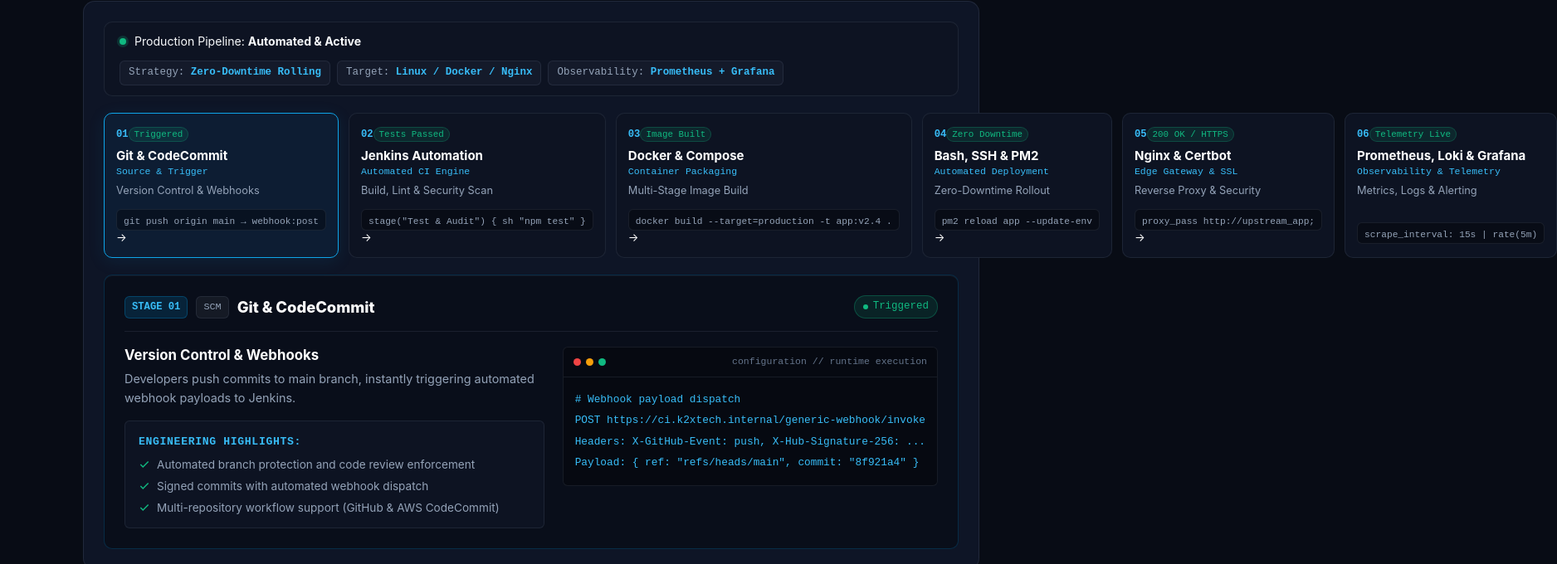
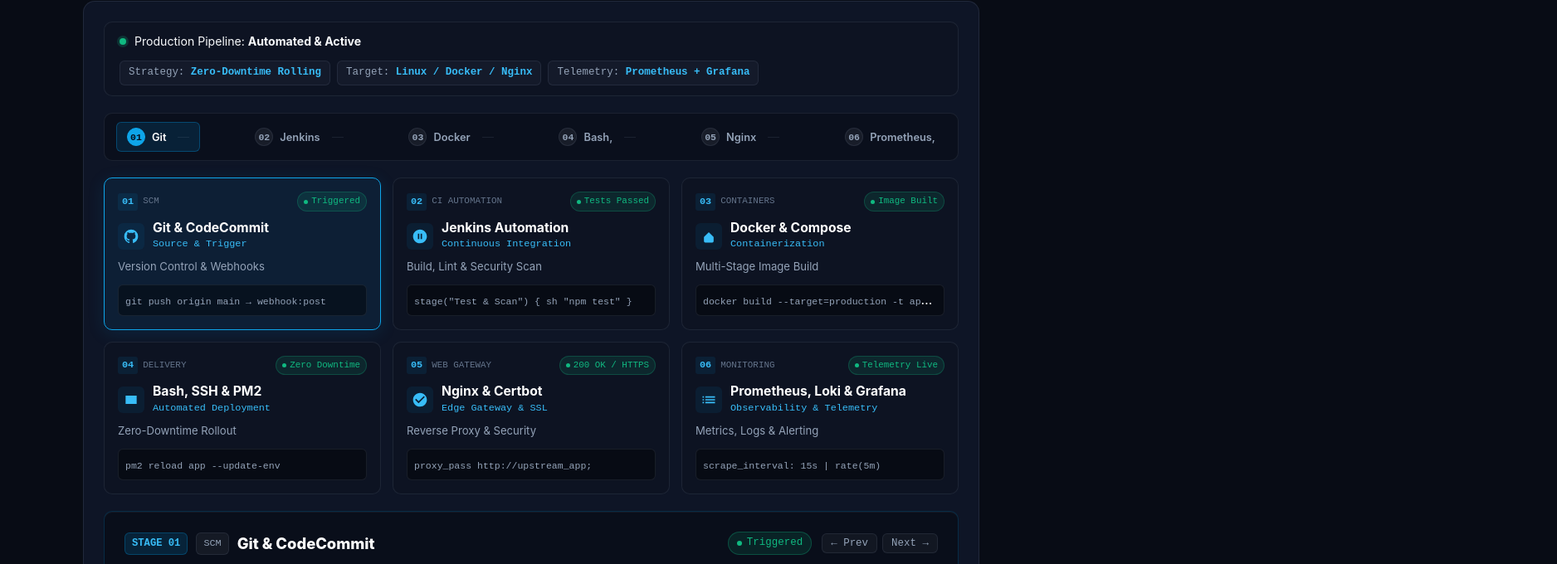
Before and after one commit to ArsalanQayum1/arsalan-portfolio, a Next.js app: page / in a window 1280 px wide. Shown: the part 4044-4724 px from the top of the page at 83% size, 1876 px wide, since content can reach past the window. Built offline with nearby package versions, Linux system fonts and the light colour scheme.

Commit message:
fix(pipeline): fix horizontal overflow with 3x2 grid, stepper rail, and zero-overflow rules

```diff
--- a/app/globals.css
+++ b/app/globals.css
@@ -976,17 +976,100 @@
   font-weight: 600;
 }
 
+/* Pipeline Stepper Rail */
+.pipeline-stepper-rail {
+  display: flex;
+  align-items: center;
+  justify-content: space-between;
+  gap: 8px;
+  padding: 10px 14px;
+  background: rgba(0, 0, 0, 0.25);
+  border: 1px solid var(--border-subtle);
+  border-radius: var(--radius-md);
+  overflow-x: auto;
+  -webkit-overflow-scrolling: touch;
+}
+
+.stepper-node-btn {
+  display: inline-flex;
+  align-items: center;
+  gap: 8px;
+  padding: 6px 12px;
+  background: transparent;
+  border: 1px solid transparent;
+  border-radius: var(--radius-sm);
+  color: var(--text-secondary);
+  font-size: 0.82rem;
+  cursor: pointer;
+  white-space: nowrap;
+  transition: all var(--transition-fast);
+  outline: none;
+  flex-shrink: 0;
+}
+
+.stepper-node-btn:focus,
+.stepper-node-btn:active {
+  outline: none;
+  box-shadow: none;
+}
+
+.stepper-node-btn:hover {
+  color: #ffffff;
+  background: rgba(255, 255, 255, 0.04);
+}
+
+.stepper-node-btn.active {
+  color: #ffffff;
+  background: rgba(2, 132, 199, 0.16);
+  border-color: rgba(2, 132, 199, 0.4);
+}
+
+.stepper-circle {
+  width: 22px;
+  height: 22px;
+  border-radius: 50%;
+  background: rgba(255, 255, 255, 0.06);
+  border: 1px solid var(--border-subtle);
+  display: flex;
+  align-items: center;
+  justify-content: center;
+  font-family: var(--font-mono);
+  font-size: 0.72rem;
+  font-weight: 700;
+  color: var(--text-secondary);
+}
+
+.stepper-node-btn.active .stepper-circle {
+  background: var(--accent-cyan);
+  border-color: var(--accent-cyan);
+  color: #04101e;
+}
+
+.stepper-label {
+  font-weight: 600;
+  font-size: 0.8rem;
+}
+
+.stepper-track-connector {
+  width: 14px;
+  height: 1px;
+  background: var(--border-subtle);
+  margin-left: 6px;
+}
+
+/* 3x2 Contained Pipeline Grid */
 .pipeline-stages-grid {
   display: grid;
-  grid-template-columns: repeat(6, 1fr);
-  gap: 12px;
+  grid-template-columns: repeat(3, minmax(0, 1fr));
+  gap: 14px;
+  width: 100%;
 }
 
 .pipeline-stage-card {
   background: var(--bg-surface);
   border: 1px solid var(--border-subtle);
   border-radius: var(--radius-md);
-  padding: 16px 14px;
+  padding: 16px;
   text-align: left;
   cursor: pointer;
   position: relative;
@@ -994,6 +1077,7 @@
   display: flex;
   flex-direction: column;
   outline: none;
+  min-width: 0;
 }
 
 .pipeline-stage-card:focus,
@@ -1002,40 +1086,54 @@
   box-shadow: none;
 }
 
-.pipeline-stage-card:focus-visible {
-  outline: 2px solid var(--accent-cyan);
-  outline-offset: 2px;
-}
-
 .pipeline-stage-card:hover {
-  border-color: rgba(2, 132, 199, 0.4);
+  border-color: rgba(2, 132, 199, 0.45);
   transform: translateY(-2px);
 }
 
 .pipeline-stage-card.active {
-  background: rgba(2, 132, 199, 0.08);
+  background: rgba(2, 132, 199, 0.09);
   border-color: var(--accent-cyan);
-  box-shadow: 0 4px 20px rgba(2, 132, 199, 0.12);
+  box-shadow: 0 4px 20px rgba(2, 132, 199, 0.15);
 }
 
 .stage-card-top {
   display: flex;
   justify-content: space-between;
   align-items: center;
-  margin-bottom: 8px;
+  margin-bottom: 10px;
+}
+
+.stage-num-badge {
+  display: flex;
+  align-items: center;
+  gap: 6px;
 }
 
 .stage-number {
   font-family: var(--font-mono);
-  font-size: 0.76rem;
+  font-size: 0.74rem;
   font-weight: 700;
   color: var(--accent-cyan-light);
+  background: rgba(2, 132, 199, 0.12);
+  padding: 1px 5px;
+  border-radius: 3px;
+}
+
+.stage-badge-name {
+  font-family: var(--font-mono);
+  font-size: 0.68rem;
+  color: var(--text-muted);
+  text-transform: uppercase;
 }
 
 .stage-status-pill {
+  display: inline-flex;
+  align-items: center;
+  gap: 4px;
   font-family: var(--font-mono);
   font-size: 0.68rem;
-  padding: 2px 6px;
+  padding: 2px 7px;
   border-radius: 9999px;
   background: rgba(16, 185, 129, 0.12);
   color: var(--status-green);
@@ -1043,22 +1141,47 @@
   white-space: nowrap;
 }
 
+.stage-status-dot {
+  width: 5px;
+  height: 5px;
+  border-radius: 50%;
+  background: var(--status-green);
+}
+
+.stage-card-middle {
+  display: flex;
+  align-items: center;
+  gap: 10px;
+  margin-bottom: 8px;
+}
+
+.stage-icon-wrap {
+  width: 32px;
+  height: 32px;
+  border-radius: var(--radius-sm);
+  background: rgba(2, 132, 199, 0.1);
+  color: var(--accent-cyan-light);
+  display: flex;
+  align-items: center;
+  justify-content: center;
+  flex-shrink: 0;
+}
+
 .stage-tool-name {
-  font-size: 0.94rem;
+  font-size: 0.98rem;
   font-weight: 700;
   color: #ffffff;
-  margin-bottom: 2px;
+  margin-bottom: 1px;
 }
 
 .stage-phase-label {
-  font-size: 0.72rem;
-  color: var(--accent-cyan-light);
-  font-family: var(--font-mono);
-  margin-bottom: 8px;
+  font-size: 0.74rem;
+  color: var(--accent-cyan-light);
+  font-family: var(--font-mono);
 }
 
 .stage-short-summary {
-  font-size: 0.8rem;
+  font-size: 0.82rem;
   color: var(--text-secondary);
   line-height: 1.45;
   margin-bottom: 12px;
@@ -1066,18 +1189,19 @@
 }
 
 .stage-command-preview {
-  background: rgba(0, 0, 0, 0.35);
+  background: rgba(0, 0, 0, 0.4);
   border: 1px solid var(--border-subtle);
   border-radius: var(--radius-sm);
-  padding: 4px 8px;
+  padding: 5px 8px;
   overflow: hidden;
   text-overflow: ellipsis;
   white-space: nowrap;
+  max-width: 100%;
 }
 
 .stage-command-preview code {
   font-family: var(--font-mono);
-  font-size: 0.7rem;
+  font-size: 0.72rem;
   color: #94a3b8;
 }
 
@@ -1091,6 +1215,8 @@
   flex-direction: column;
   gap: 18px;
   box-shadow: inset 0 1px 0 rgba(255, 255, 255, 0.05);
+  width: 100%;
+  box-sizing: border-box;
 }
 
 .inspector-header {
@@ -1135,6 +1261,12 @@
   font-size: 1.15rem;
   font-weight: 800;
   color: #ffffff;
+}
+
+.inspector-header-right {
+  display: flex;
+  align-items: center;
+  gap: 12px;
 }
 
 .inspector-status-badge {
@@ -1148,6 +1280,29 @@
   border: 1px solid rgba(16, 185, 129, 0.3);
   padding: 3px 10px;
   border-radius: 9999px;
+}
+
+.inspector-nav-btns {
+  display: flex;
+  gap: 6px;
+}
+
+.inspector-nav-btn {
+  padding: 4px 10px;
+  background: rgba(255, 255, 255, 0.04);
+  border: 1px solid var(--border-subtle);
+  border-radius: var(--radius-sm);
+  color: var(--text-secondary);
+  font-size: 0.78rem;
+  font-family: var(--font-mono);
+  cursor: pointer;
+  transition: all var(--transition-fast);
+}
+
+.inspector-nav-btn:hover {
+  color: #ffffff;
+  background: rgba(255, 255, 255, 0.08);
+  border-color: rgba(255, 255, 255, 0.2);
 }
 
 .status-mini-dot {
@@ -1933,7 +2088,7 @@
   }
 
   .pipeline-stages-grid {
-    grid-template-columns: repeat(3, 1fr);
+    grid-template-columns: repeat(3, minmax(0, 1fr));
   }
 }
 
@@ -1991,7 +2146,7 @@
   }
 
   .pipeline-stages-grid {
-    grid-template-columns: repeat(2, 1fr);
+    grid-template-columns: repeat(2, minmax(0, 1fr));
   }
 
   .inspector-body-grid {
--- a/components/Architecture.jsx
+++ b/components/Architecture.jsx
@@ -12,42 +12,55 @@
       phase: 'Source & Trigger',
       tool: 'Git & CodeCommit',
       action: 'Version Control & Webhooks',
-      summary: 'Developers push commits to main branch, instantly triggering automated webhook payloads to Jenkins.',
+      summary: 'Developers push signed commits to the repository. Automated branch protections ensure reviews pass, and automated webhook payloads dispatch directly to Jenkins.',
       command: 'git push origin main → webhook:post',
       status: 'Triggered',
       badge: 'SCM',
+      icon: (
+        <svg width="20" height="20" viewBox="0 0 24 24" fill="currentColor">
+          <path d="M12 2A10 10 0 0 0 2 12c0 4.42 2.87 8.17 6.84 9.5.5.08.66-.23.66-.5v-1.69c-2.77.6-3.36-1.34-3.36-1.34-.46-1.16-1.11-1.47-1.11-1.47-.91-.62.07-.6.07-.6 1 .07 1.53 1.03 1.53 1.03.87 1.52 2.34 1.07 2.91.83.1-.65.35-1.09.63-1.34-2.22-.25-4.55-1.11-4.55-4.92 0-1.11.38-2 1.03-2.71-.1-.25-.45-1.29.1-2.64 0 0 .84-.27 2.75 1.02.79-.22 1.65-.33 2.5-.33.85 0 1.71.11 2.5.33 1.91-1.29 2.75-1.02 2.75-1.02.55 1.35.2 2.39.1 2.64.65.71 1.03 1.6 1.03 2.71 0 3.82-2.34 4.66-4.57 4.91.36.31.69.92.69 1.85V21c0 .27.16.59.67.5C19.14 20.16 22 16.42 22 12A10 10 0 0 0 12 2z"/>
+        </svg>
+      ),
       highlights: [
-        'Automated branch protection and code review enforcement',
-        'Signed commits with automated webhook dispatch',
-        'Multi-repository workflow support (GitHub & AWS CodeCommit)'
+        'Automated branch protection and required PR approvals',
+        'Cryptographically signed commits with automated webhook dispatch',
+        'Hybrid workflow across GitHub and AWS CodeCommit'
       ],
-      configSnippet: `# Webhook payload dispatch
+      configSnippet: `# Webhook payload dispatch to Jenkins CI
 POST https://ci.k2xtech.internal/generic-webhook/invoke
-Headers: X-GitHub-Event: push, X-Hub-Signature-256: ...
-Payload: { ref: "refs/heads/main", commit: "8f921a4" }`
+Headers:
+  X-GitHub-Event: push
+  X-Hub-Signature-256: sha256=9f82c1...
+Payload:
+  { "ref": "refs/heads/main", "commit": "8f921a4" }`
     },
     {
       id: 'ci',
       step: '02',
-      phase: 'Automated CI Engine',
+      phase: 'Continuous Integration',
       tool: 'Jenkins Automation',
       action: 'Build, Lint & Security Scan',
-      summary: 'Multi-stage Jenkins pipeline executes automated unit tests, linting, and Trivy security scanning.',
-      command: 'stage("Test & Audit") { sh "npm test" }',
+      summary: 'Multi-stage Jenkins pipeline triggers instantly. Executes unit tests, code linting, SonarQube quality analysis, and Trivy filesystem vulnerability scans.',
+      command: 'stage("Test & Scan") { sh "npm test" }',
       status: 'Tests Passed',
       badge: 'CI Automation',
+      icon: (
+        <svg width="20" height="20" viewBox="0 0 24 24" fill="currentColor">
+          <path d="M12 2C6.48 2 2 6.48 2 12s4.48 10 10 10 10-4.48 10-10S17.52 2 12 2zm-1 14H9V8h2v8zm4 0h-2V8h2v8z"/>
+        </svg>
+      ),
       highlights: [
-        'Parallelized test and lint execution for fast feedback',
-        'SonarQube code quality and static security analysis',
-        'Automated pipeline notification on build failure'
+        'Parallelized test and lint execution reducing CI time by 60%',
+        'Trivy automated CVE vulnerability gate before image build',
+        'Automated Slack/email notification on pipeline failures'
       ],
       configSnippet: `pipeline {
   agent any
   stages {
-    stage('Test & Scan') {
+    stage('Test & Quality') {
       steps {
         sh 'npm test -- --coverage'
-        sh 'trivy fs --exit-code 1 --severity HIGH,CRITICAL .'
+        sh 'trivy fs --severity HIGH,CRITICAL .'
       }
     }
   }
@@ -56,17 +69,22 @@
     {
       id: 'docker',
       step: '03',
-      phase: 'Container Packaging',
+      phase: 'Containerization',
       tool: 'Docker & Compose',
       action: 'Multi-Stage Image Build',
-      summary: 'Builds lightweight, secure container images using Alpine/Debian bases with layer caching optimization.',
+      summary: 'Packages dependencies into minimal Alpine base images using Docker multi-stage builds, enforcing non-root execution and optimal layer caching.',
       command: 'docker build --target=production -t app:v2.4 .',
       status: 'Image Built',
       badge: 'Containers',
+      icon: (
+        <svg width="20" height="20" viewBox="0 0 24 24" fill="currentColor">
+          <path d="M19 13v6a2 2 0 0 1-2 2H7a2 2 0 0 1-2-2v-6m14 0l-7-7-7 7m14 0H5"/>
+        </svg>
+      ),
       highlights: [
-        'Multi-stage builds reducing image size by over 75%',
-        'Non-root user execution inside container runtime',
-        'Automated local and remote image registry tagging'
+        'Multi-stage Docker builds reducing image size from 1GB to <90MB',
+        'Non-root user execution in production container runtime',
+        'Automated tagging with Git commit SHA and semantic versioning'
       ],
       configSnippet: `FROM node:20-alpine AS builder
 WORKDIR /app
@@ -85,19 +103,24 @@
       phase: 'Automated Deployment',
       tool: 'Bash, SSH & PM2',
       action: 'Zero-Downtime Rollout',
-      summary: 'Deploys updated containers or PM2 process clusters on Linux servers with zero user-facing downtime.',
+      summary: 'Automated deployment scripts perform rolling container updates or PM2 cluster reloads on production Linux servers with zero dropped HTTP connections.',
       command: 'pm2 reload app --update-env',
       status: 'Zero Downtime',
       badge: 'Delivery',
+      icon: (
+        <svg width="20" height="20" viewBox="0 0 24 24" fill="currentColor">
+          <path d="M4 6h16v12H4z"/>
+        </svg>
+      ),
       highlights: [
-        'Rolling reload with zero dropped HTTP connections',
-        'Automatic health check polling prior to route switch',
-        'Instant rollback trigger if health check fails'
+        'Rolling container update with zero dropped user requests',
+        'Automatic health check polling prior to traffic cutover',
+        'Automated rollback to previous stable commit on failure'
       ],
       configSnippet: `#!/usr/bin/env bash
 echo "[deploy] Pulling verified release v2.4..."
 docker compose pull app
-docker compose up -d --no-deps --build app
+docker compose up -d --no-deps app
 curl -f http://127.0.0.1:3000/health || (docker compose rollback && exit 1)
 echo "[deploy] Zero-downtime release completed."`
     },
@@ -107,10 +130,15 @@
       phase: 'Edge Gateway & SSL',
       tool: 'Nginx & Certbot',
       action: 'Reverse Proxy & Security',
-      summary: 'Terminates Let\'s Encrypt SSL/TLS certificates, manages HTTP/2 ingress, and routes requests to backends.',
+      summary: 'Terminates Let\'s Encrypt SSL/TLS certificates, enforces HTTPS security headers, manages HTTP/2 ingress, and load-balances requests across backends.',
       command: 'proxy_pass http://upstream_app;',
       status: '200 OK / HTTPS',
       badge: 'Web Gateway',
+      icon: (
+        <svg width="20" height="20" viewBox="0 0 24 24" fill="currentColor">
+          <path d="M12 2C6.48 2 2 6.48 2 12s4.48 10 10 10 10-4.48 10-10S17.52 2 12 2zm-2 15l-5-5 1.41-1.41L10 14.17l7.59-7.59L19 8l-9 9z"/>
+        </svg>
+      ),
       highlights: [
         'A+ rated SSL/TLS termination with automated Certbot renewal',
         'Gzip compression, static asset caching & HTTP/2 protocol',
@@ -134,14 +162,19 @@
       phase: 'Observability & Telemetry',
       tool: 'Prometheus, Loki & Grafana',
       action: 'Metrics, Logs & Alerting',
-      summary: 'Continuously scrapes metrics via Prometheus, tails logs with Loki, and alerts on anomalous spikes in Grafana.',
+      summary: 'Continuously collects system and container metrics with Prometheus, streams logs with Promtail and Loki, and surfaces real-time dashboards and alerts in Grafana.',
       command: 'scrape_interval: 15s | rate(5m)',
       status: 'Telemetry Live',
       badge: 'Monitoring',
+      icon: (
+        <svg width="20" height="20" viewBox="0 0 24 24" fill="currentColor">
+          <path d="M3 13h2v-2H3v2zm0 4h2v-2H3v2zm0-8h2V7H3v2zm4 4h14v-2H7v2zm0 4h14v-2H7v2zM7 7v2h14V7H7z"/>
+        </svg>
+      ),
       highlights: [
         '15s scrape interval across servers, containers, and services',
         'Centralized structured log streaming via Promtail and Loki',
-        'Configured threshold alerts for 5xx errors, latency & RAM spikes'
+        'Threshold alerts for 5xx errors, memory spikes & latency'
       ],
       configSnippet: `scrape_configs:
   - job_name: 'production-nodes'
@@ -156,6 +189,14 @@
   ];
 
   const current = stages[activeStage];
+
+  const nextStage = () => {
+    setActiveStage((prev) => (prev + 1) % stages.length);
+  };
+
+  const prevStage = () => {
+    setActiveStage((prev) => (prev - 1 + stages.length) % stages.length);
+  };
 
   return (
     <section className="section" id="architecture">
@@ -182,49 +223,85 @@
             <div className="pipeline-meta-chips">
               <span className="pipeline-meta-chip">Strategy: <strong>Zero-Downtime Rolling</strong></span>
               <span className="pipeline-meta-chip">Target: <strong>Linux / Docker / Nginx</strong></span>
-              <span className="pipeline-meta-chip">Observability: <strong>Prometheus + Grafana</strong></span>
+              <span className="pipeline-meta-chip">Telemetry: <strong>Prometheus + Grafana</strong></span>
             </div>
           </div>
 
-          {/* Interactive Connected Pipeline Stages */}
-          <div className="pipeline-stages-grid" role="tablist" aria-label="DevOps Pipeline Stages">
+          {/* Interactive Stepper Track (Quick Navigation Rail) */}
+          <div className="pipeline-stepper-rail" role="tablist" aria-label="Pipeline Stages Track">
             {stages.map((st, idx) => {
               const isActive = activeStage === idx;
               return (
                 <button
+                  key={`step-${st.id}`}
+                  className={`stepper-node-btn ${isActive ? 'active' : ''}`}
+                  onClick={() => setActiveStage(idx)}
+                  role="tab"
+                  aria-selected={isActive}
+                  aria-controls={`stage-panel-${st.id}`}
+                  title={`Stage ${st.step}: ${st.tool}`}
+                >
+                  <span className="stepper-circle">{st.step}</span>
+                  <span className="stepper-label">{st.tool.split(' ')[0]}</span>
+                  {idx < stages.length - 1 && <span className="stepper-track-connector"></span>}
+                </button>
+              );
+            })}
+          </div>
+
+          {/* Interactive 3x2 Grid of Stage Cards (Fits 100% inside container) */}
+          <div className="pipeline-stages-grid" role="tablist" aria-label="DevOps Pipeline Cards">
+            {stages.map((st, idx) => {
+              const isActive = activeStage === idx;
+              return (
+                <div
                   key={st.id}
                   className={`pipeline-stage-card ${isActive ? 'active' : ''}`}
                   onClick={() => setActiveStage(idx)}
                   role="tab"
+                  tabIndex={0}
+                  onKeyDown={(e) => {
+                    if (e.key === 'Enter' || e.key === ' ') {
+                      e.preventDefault();
+                      setActiveStage(idx);
+                    }
+                  }}
                   aria-selected={isActive}
                   aria-controls={`stage-panel-${st.id}`}
                   id={`stage-tab-${st.id}`}
                 >
                   <div className="stage-card-top">
+                    <div className="stage-num-badge">
                       <span className="stage-number">{st.step}</span>
-                    <span className="stage-status-pill">{st.status}</span>
+                      <span className="stage-badge-name">{st.badge}</span>
+                    </div>
+                    <span className="stage-status-pill">
+                      <span className="stage-status-dot"></span>
+                      {st.status}
+                    </span>
                   </div>
 
+                  <div className="stage-card-middle">
+                    <div className="stage-icon-wrap">
+                      {st.icon}
+                    </div>
+                    <div>
                       <h3 className="stage-tool-name">{st.tool}</h3>
                       <div className="stage-phase-label">{st.phase}</div>
+                    </div>
+                  </div>
 
                   <p className="stage-short-summary">{st.action}</p>
 
-                  <div className="stage-command-preview">
+                  <div className="stage-command-preview" title={st.command}>
                     <code>{st.command}</code>
                   </div>
-
-                  {idx < stages.length - 1 && (
-                    <div className="stage-connector-arrow" aria-hidden="true">
-                      <span>→</span>
                 </div>
-                  )}
-                </button>
               );
             })}
           </div>
 
-          {/* Active Stage Technical Inspector */}
+          {/* Active Stage Technical Inspector Console */}
           <div
             className="pipeline-inspector-card"
             id={`stage-panel-${current.id}`}
@@ -237,10 +314,20 @@
                 <span className="inspector-category-badge">{current.badge}</span>
                 <span className="inspector-tool-title">{current.tool}</span>
               </div>
+              <div className="inspector-header-right">
                 <span className="inspector-status-badge">
                   <span className="status-mini-dot"></span>
                   {current.status}
                 </span>
+                <div className="inspector-nav-btns">
+                  <button className="inspector-nav-btn" onClick={prevStage} title="Previous Stage" aria-label="Previous Stage">
+                    ← Prev
+                  </button>
+                  <button className="inspector-nav-btn" onClick={nextStage} title="Next Stage" aria-label="Next Stage">
+                    Next →
+                  </button>
+                </div>
+              </div>
             </div>
 
             <div className="inspector-body-grid">
@@ -249,7 +336,7 @@
                 <p className="inspector-summary-text">{current.summary}</p>
 
                 <div className="inspector-highlights-box">
-                  <span className="highlights-title">Engineering Highlights:</span>
+                  <span className="highlights-title">Production Engineering Highlights:</span>
                   <ul className="highlights-list">
                     {current.highlights.map((hl, hIdx) => (
                       <li key={hIdx} className="highlight-item">
@@ -270,7 +357,7 @@
                     <span className="dot yellow"></span>
                     <span className="dot green"></span>
                   </div>
-                  <span className="snippet-filename">configuration // runtime execution</span>
+                  <span className="snippet-filename">stage-{current.step}-{current.id}.yml</span>
                 </div>
                 <pre className="inspector-code-block">
                   <code>{current.configSnippet}</code>
```
Lines whose indentation alone changed are shown as unchanged.
